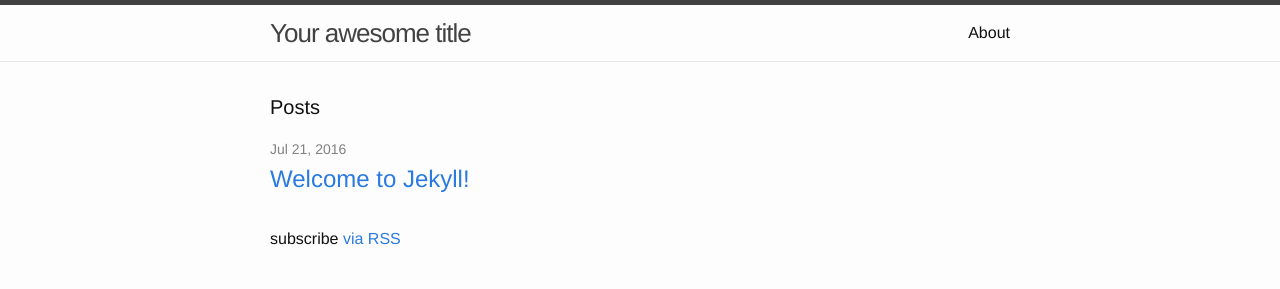
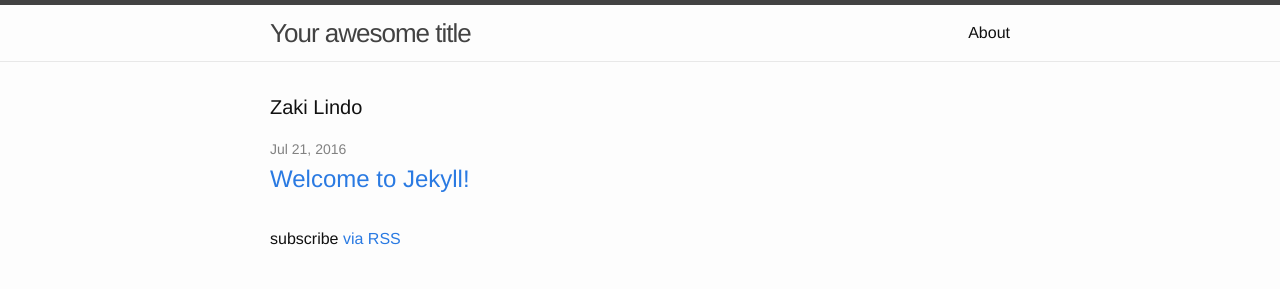
Before and after one commit to ZGLindo/Oldwebsite, a Jekyll site: the page built from index.html, in a window 1280 px wide. Shown: the top 289 px of the page. Built offline with Jekyll 4.4.1, drawn with Linux system fonts in a browser that asks for light colours.

Commit message:
All done.

```diff
--- a/index.html
+++ b/index.html
@@ -4,7 +4,7 @@
 
 <div class="home">
 
-  <h1 class="page-heading">Posts</h1>
+  <h1 class="page-heading">Zaki Lindo</h1>
 
   <ul class="post-list">
     {% for post in site.posts %}
```
